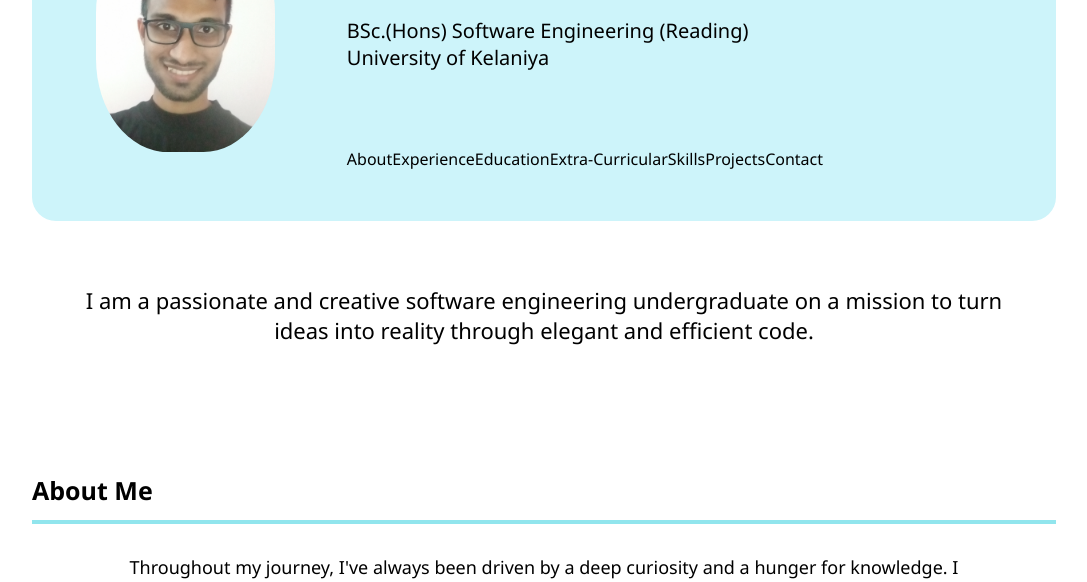
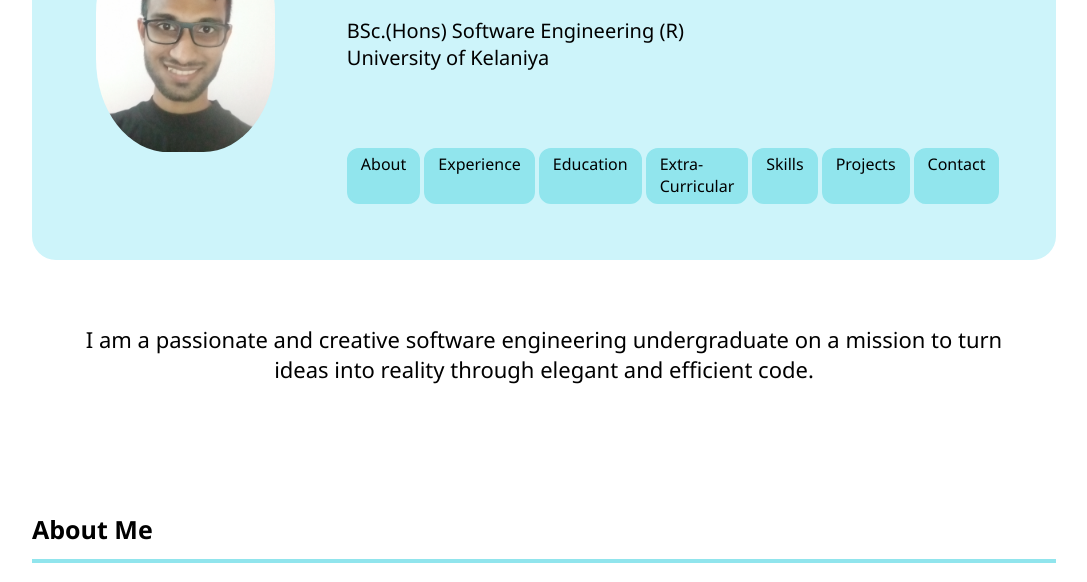
Before and after one commit to AsankaRukshanRathnayake/Personal-Portfolio, a plain HTML site: page index.html in a window 1280 px wide. Shown: the part 195-777 px from the top of the page, without its empty margins (96-1183 px from the left). Drawn offline with Linux system fonts and the light colour scheme; a script that the page names is missing.

Commit message:
Modified for mobile browser windows

```diff
--- a/index.html
+++ b/index.html
@@ -31,18 +31,19 @@
                 <div class="profile_details">
                     <div class="profile_name">Asanka Rukshan Rathnayake</div>
                     <div class="profile_title">
-                        <p>BSc.(Hons) Software Engineering (Reading)<br>
+                        <p>BSc.(Hons) Software Engineering (R)<br>
                         University of Kelaniya</p>
                     </div>
 
                     <nav class="navbar">
-                        <a href="index.html#about">About</a>
-                        <a href="index.html#experience">Experience</a>
-                        <a href="index.html#education">Education</a>
-                        <a href="index.html#extracurricular">Extra-Curricular</a>
-                        <a href="index.html#skills">Skills</a>
-                        <a href="index.html#projects">Projects</a>
-                        <a href="index.html#contact">Contact</a>
+                            <div class="navbutton"><a href="index.html#about">About</a></div>
+                            <div class="navbutton"><a href="index.html#experience">Experience</a></div>
+                            <div class="navbutton"><a href="index.html#education">Education</a></div>
+                            <div class="navbutton"><a href="index.html#extracurricular">Extra-Curricular</a></div>
+                            <div class="navbutton"><a href="index.html#skills">Skills</a></div>
+                            <div class="navbutton"><a href="index.html#projects">Projects</a></div>
+                            <div class="navbutton"><a href="index.html#contact">Contact</a></div>
+
                     </nav>
                 </div>
             </div>
@@ -125,7 +126,7 @@
                 <div class="experience_container">
 
                     <div class="experience_icon_container">
-                        <img src="images/universityofkelaniyalogo.png" alt="universityofkelaniyalogo" class="experience_icon">
+                        <img src="images/peoplesbanklogo.jpeg" alt="universityofkelaniyalogo" class="experience_icon">
                     </div>
 
                     <div class="experience_details_container">
@@ -491,7 +492,6 @@
                     </div>
                 </div>
 
-
             <!-- Contact -->
 
             <a name="contact"></a>
@@ -548,7 +548,6 @@
 
             </div>
 
-
     </body>
 
 </html>
```
